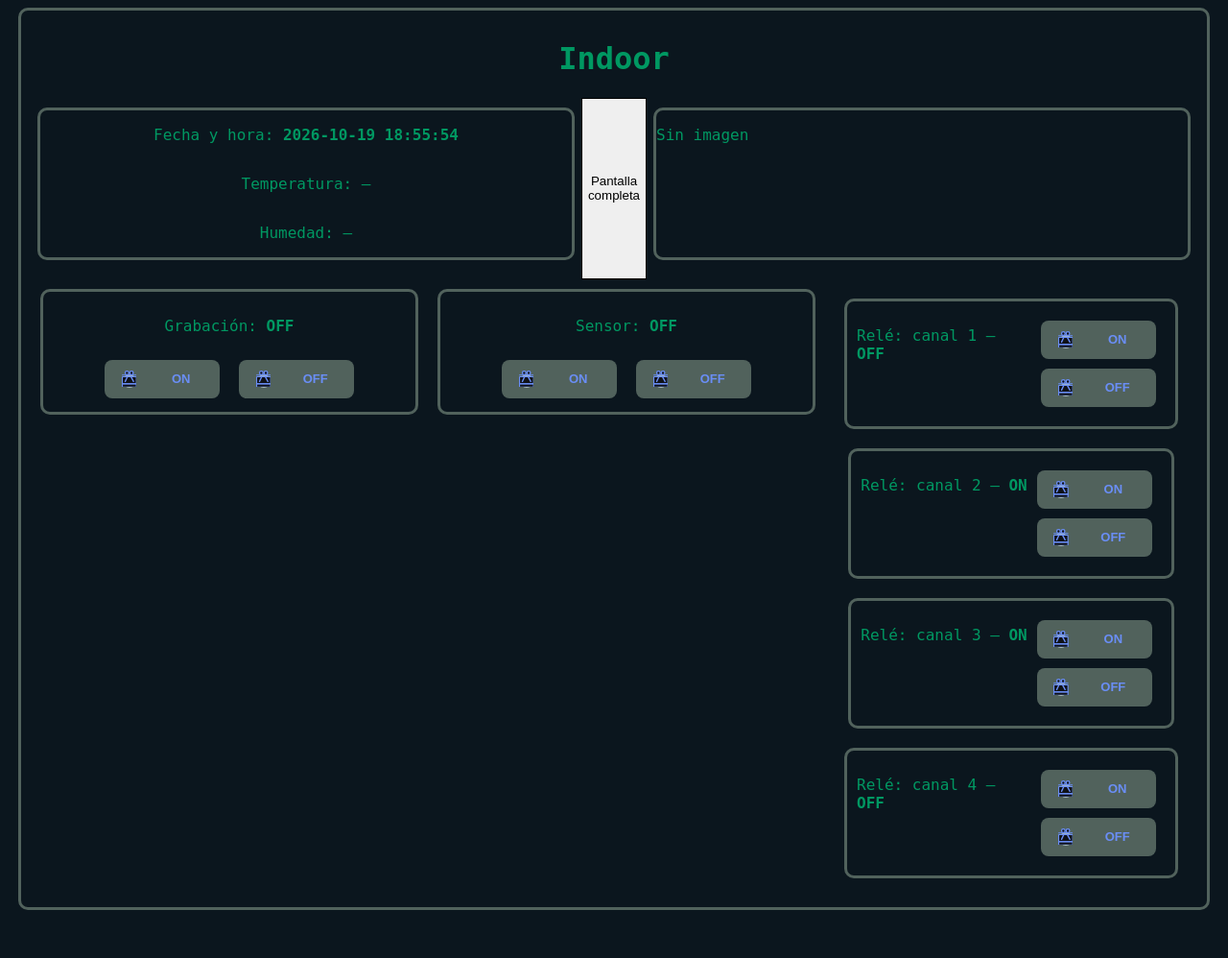
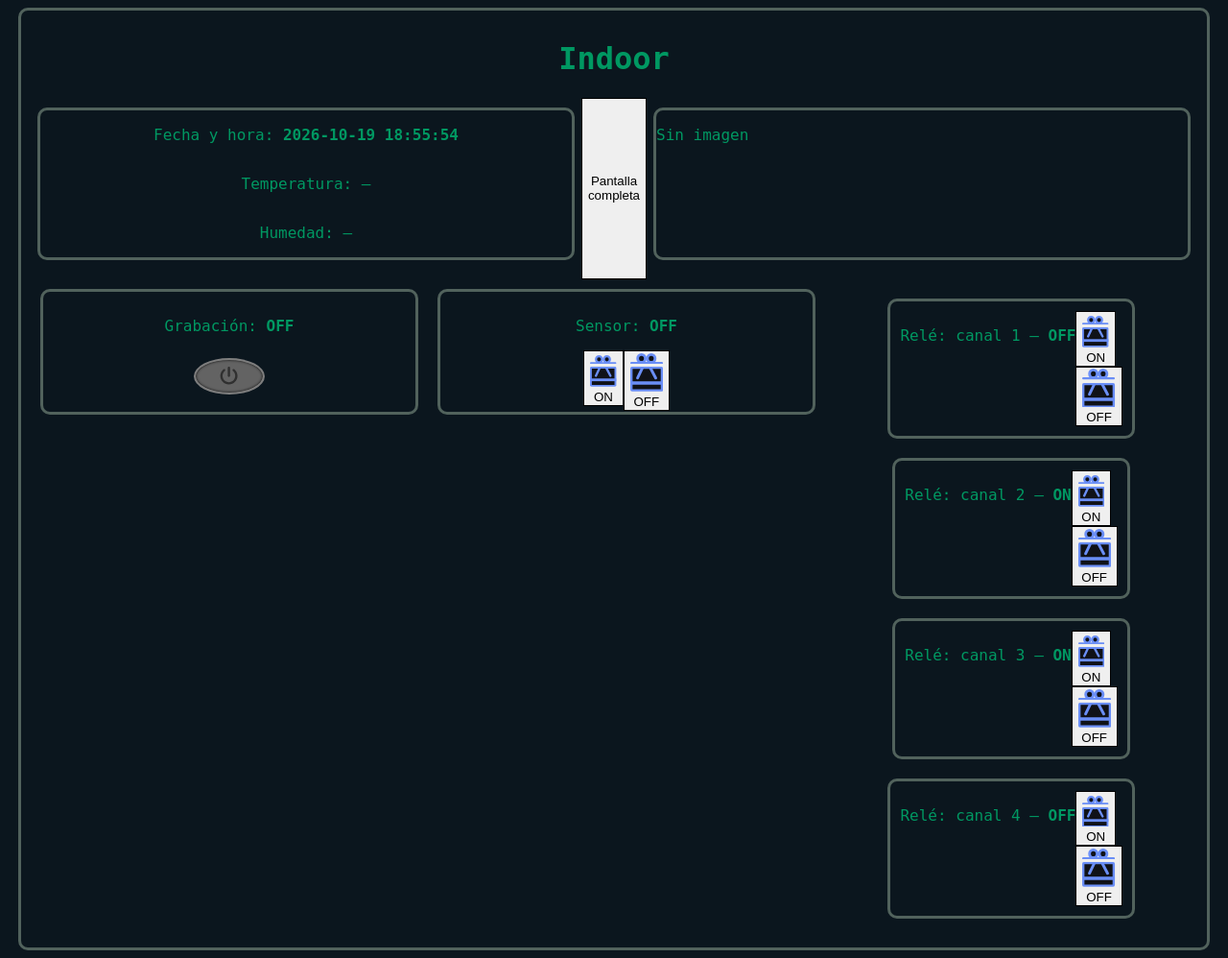
Before and after one commit to joelcastagnani/indoor, a Flask app: page / in a window 1280 px wide. Shown: the whole page at 96% size. Before the commit the page ends 948 px from the top, so only its background shows below. Run offline with Flask 3, Linux system fonts and the light colour scheme.

Commit message:
styles - wip

```diff
--- /dev/null
+++ b/static/app.js
@@ -0,0 +1,54 @@
+
+async function refrescar() {
+    const r = await fetch("/estado");
+    const d = await r.json();
+    const ahora = document.getElementById("ahora");
+    if (ahora && d.ahora) ahora.textContent = d.ahora;
+    const temp = document.getElementById("temp");
+    if (temp && d.temp != null) temp.textContent = d.temp + " °C";
+    const tempDif = document.getElementById("temp-dif");
+    const deseada = 24;
+    if (tempDif && d.temp != null) {
+        const dif = d.temp - deseada;
+        const signo = dif > 0 ? "+" : "";
+        tempDif.textContent = " (" + signo + dif.toFixed(1) + " °C)";
+        if (dif > 10) tempDif.style.color = "#c0392b";
+        else if (dif < -10) tempDif.style.color = "#b8860b";
+        else tempDif.style.color = "#1e7f4f";
+    }
+    const hum = document.getElementById("hum");
+    if (hum && d.hum != null) hum.textContent = d.hum + " %";
+    const img = document.getElementById("preview");
+    if (img && d.preview_v && !img.src.endsWith("v=" + d.preview_v)) {
+        img.src = "/foto/preview.jpg?v=" + d.preview_v;
+    }
+}
+setInterval(refrescar, 3000);
+
+async function actualizarReles() {
+    try {
+        const r = await fetch("/estado");
+        const d = await r.json();
+        document.getElementById("est-rele1").textContent = d.rele1;
+        document.getElementById("est-rele2").textContent = d.rele2;
+        document.getElementById("est-rele3").textContent = d.rele3;
+        document.getElementById("est-rele4").textContent = d.rele4;
+    } catch (e) { }
+}
+setInterval(actualizarReles, 1000);
+
+document.querySelectorAll(".switch-input").forEach(function (sw) {
+    sw.addEventListener("change", async function () {
+        const url = sw.checked ? sw.dataset.on : sw.dataset.off;
+        if (!url) return;
+
+        await fetch(url, { method: "POST" });
+
+        // Actualiza el texto ON/OFF que está al lado
+        const section = sw.closest("section");
+        const fuerte = section && section.querySelector("strong");
+        if (fuerte) {
+            fuerte.textContent = sw.checked ? "ON" : "OFF";
+        }
+    });
+});
--- a/static/style.css
+++ b/static/style.css
@@ -111,78 +111,47 @@ img {
   height: 105px;
 }
 
-/* From Uiverse.io by vinodjangid07 */
-.reward-btn {
-  width: 120px;
-  height: 40px;
-  background-color: #51625C;
+/* Switch power estilo Uiverse - vinodjangid07 */
+.switch-input {
+  display: none;
+}
+.switch {
+  position: relative;
+  width: 70px;
+  height: 70px;
+  background-color: rgb(99, 99, 99);
+  border-radius: 50%;
+  z-index: 1;
+  cursor: pointer;
   display: flex;
   align-items: center;
   justify-content: center;
-  border: none;
-  border-radius: 8px;
-  cursor: pointer;
-  transition: all 0.3s;
-  margin: 10px;
+  border: 2px solid rgb(126, 126, 126);
+  box-shadow: 0px 0px 3px rgb(2, 2, 2) inset;
+  margin: 8px auto;
 }
+.switch svg {
+  width: 1.2em;
+}
+.switch svg path {
+  fill: rgb(48, 48, 48);
+}
+.switch-input:checked + .switch {
+  box-shadow: 0px 0px 1px rgb(151, 243, 255) inset,
+    0px 0px 2px rgb(151, 243, 255) inset, 0px 0px 10px rgb(151, 243, 255) inset,
+    0px 0px 40px rgb(151, 243, 255), 0px 0px 100px rgb(151, 243, 255),
+    0px 0px 5px rgb(151, 243, 255);
+  border: 2px solid rgb(255, 255, 255);
+  background-color: rgb(146, 180, 184);
+}
+.switch-input:checked + .switch svg {
+  filter: drop-shadow(0px 0px 5px rgb(151, 243, 255));
+}
+.switch-input:checked + .switch svg path {
+  fill: rgb(255, 255, 255);
+}
+/* Switch power estilo Uiverse - vinodjangid07 */
 
-.IconContainer {
-  width: 40px;
-  height: 40px;
-  display: flex;
-  flex-direction: column;
-  align-items: center;
-  justify-content: center;
-  position: relative;
-}
-
-.IconContainer svg {
-  width: 40%;
-  z-index: 3;
-}
-
-.box-top {
-  transition: all 0.3s;
-}
-
-.text {
-  color: #D8D2C6;
-  width: 70px;
-  height: 100%;
-  font-size: 13px;
-  color: #6a8ef6;
-  display: flex;
-  align-items: center;
-  justify-content: center;
-  font-weight: 600;
-}
-
-.reward-btn:hover .IconContainer .box-top {
-  transform: translateY(-5px);
-}
-
-.reward-btn:hover {
-  background-color: #202531;
-}
-
-.reward-btn:hover .coin {
-  transform: translateY(-5px);
-  transition-delay: 0.2s;
-}
-
-.coin {
-  width: 25%;
-  height: 25%;
-  background-color: #0B161E;
-  position: absolute;
-  border-radius: 50%;
-  transition: all 0.3s;
-  z-index: 1;
-  border: 2px solid #A6B9BE;
-  margin-top: 4px;
-}
-
-/* From Uiverse.io by vinodjangid07 */
 
 @media (max-width: 768px) {
 
@@ -217,11 +186,9 @@ img {
   background-color: #7d2ae8;
   transition: all 0.2s ease;
 }
-
 .button:active {
   transform: scale(0.96);
 }
-
 .button:before,
 .button:after {
   position: absolute;
@@ -233,7 +200,6 @@ img {
   z-index: -1000;
   background-repeat: no-repeat;
 }
-
 .button:hover:before {
   top: -70%;
   background-image: radial-gradient(circle, #7d2ae8 20%, transparent 20%),
@@ -250,7 +216,6 @@ img {
   background-position: 50% 120%;
   animation: greentopBubbles 0.6s ease;
 }
-
 @keyframes greentopBubbles {
   0% {
     background-position: 5% 90%, 10% 90%, 10% 90%, 15% 90%, 25% 90%, 25% 90%,
@@ -268,7 +233,6 @@ img {
     background-size: 0% 0%, 0% 0%, 0% 0%, 0% 0%, 0% 0%, 0% 0%;
   }
 }
-
 .button:hover::after {
   bottom: -70%;
   background-image: radial-gradient(circle, #7d2ae8 20%, transparent 20%),
@@ -282,7 +246,6 @@ img {
   background-position: 50% 0%;
   animation: greenbottomBubbles 0.6s ease;
 }
-
 @keyframes greenbottomBubbles {
   0% {
     background-position: 10% -10%, 30% 10%, 55% -10%, 70% -10%, 85% -10%,
--- a/templates/index.html
+++ b/templates/index.html
@@ -10,47 +10,7 @@
   <link rel="stylesheet" href="{{ url_for('static', filename='style.css') }}">
 </head>
 
-<script>
-  async function refrescar() {
-    const r = await fetch("/estado");
-    const d = await r.json();
-    const ahora = document.getElementById("ahora");
-    if (ahora && d.ahora) ahora.textContent = d.ahora;
-    const temp = document.getElementById("temp");
-    if (temp && d.temp != null) temp.textContent = d.temp + " °C";
-    const tempDif = document.getElementById("temp-dif");
-    const deseada = 24;
-    if (tempDif && d.temp != null) {
-      const dif = d.temp - deseada;
-      const signo = dif > 0 ? "+" : "";
-      tempDif.textContent = " (" + signo + dif.toFixed(1) + " °C)";
-      if (dif > 10) tempDif.style.color = "#c0392b";
-      else if (dif < -10) tempDif.style.color = "#b8860b";
-      else tempDif.style.color = "#1e7f4f";
-    }
-    const hum = document.getElementById("hum");
-    if (hum && d.hum != null) hum.textContent = d.hum + " %";
-    const img = document.getElementById("preview");
-    if (img && d.preview_v && !img.src.endsWith("v=" + d.preview_v)) {
-      img.src = "/foto/preview.jpg?v=" + d.preview_v;
-    }
-  }
-  setInterval(refrescar, 3000);
-</script>
-
-<script>
-  async function actualizarReles() {
-    try {
-      const r = await fetch("/estado");
-      const d = await r.json();
-      document.getElementById("est-rele1").textContent = d.rele1;
-      document.getElementById("est-rele2").textContent = d.rele2;
-      document.getElementById("est-rele3").textContent = d.rele3;
-      document.getElementById("est-rele4").textContent = d.rele4;
-    } catch (e) { }
-  }
-  setInterval(actualizarReles, 1000);
-</script>
+<script src="{{ url_for('static', filename='app.js') }}"></script>
 
 <body>
   <h1 class="tit">Indoor</h1>
@@ -99,7 +59,7 @@
   </div>
 
   <div class="half2">
-    <section class="onoff box actions">
+    <!-- <section class="onoff box actions">
       <p>Grabación: <strong>{{ est_vid }}</strong></p>
       <div class="switches">
         <form method="post" action="/vid/on">
@@ -109,6 +69,18 @@
           {{ reward_button(text="OFF", type="submit", mask_id="mask-vid-off") }}
         </form>
       </div>
+    </section> -->
+    <section class="onoff box actions">
+      <p>Grabación: <strong id="est-vid">{{ est_vid }}</strong></p>
+      <input class="switch-input" id="sw-vid" type="checkbox" data-on="/vid/on" data-off="/vid/off" {% if est_vid=="ON"
+        %}checked{% endif %}>
+      <label class="switch" for="sw-vid">
+        <svg xmlns="http://www.w3.org/2000/svg" viewBox="0 0 512 512" class="slider">
+          <path
+            d="M288 32c0-17.7-14.3-32-32-32s-32 14.3-32 32V256c0 17.7 14.3 32 32 32s32-14.3 32-32V32zM143.5 120.6c13.6-11.3 15.4-31.5 4.1-45.1s-31.5-15.4-45.1-4.1C49.7 115.4 16 181.8 16 256c0 132.5 107.5 240 240 240s240-107.5 240-240c0-74.2-33.8-140.6-86.6-184.6c-13.6-11.3-33.8-9.4-45.1 4.1s-9.4 33.8 4.1 45.1c38.9 32.3 63.5 81 63.5 135.4c0 97.2-78.8 176-176 176s-176-78.8-176-176c0-54.4 24.7-103.1 63.5-135.4z">
+          </path>
+        </svg>
+      </label>
     </section>
 
     <section class="onoff box actions">
@@ -180,23 +152,7 @@
   </div>
 </body>
 
-<script>
-  document.querySelectorAll("form").forEach(function (f) {
-    f.addEventListener("submit", async function (ev) {
-      ev.preventDefault();
-      await fetch(f.action, { method: "POST" });
-      var nodo = f;
-      var fuerte = null;
-      while (nodo && nodo !== document.body) {
-        fuerte = nodo.querySelector("strong");
-        if (fuerte) break;
-        nodo = nodo.parentElement;
-      }
-      if (!fuerte) return;
-      fuerte.textContent = f.action.endsWith("/on") ? "ON" : "OFF";
-    });
-  });
-</script>
+
 
 
 </html>
```
